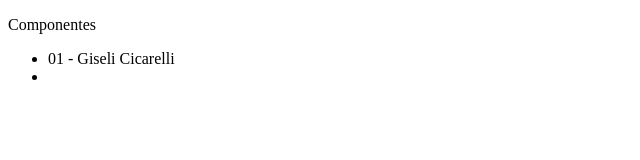
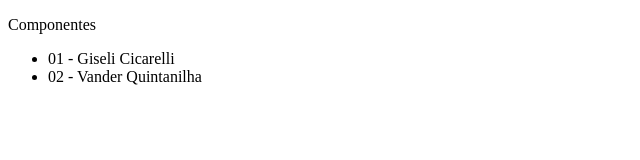
Before and after one commit to leticials1/cscw-06, a plain HTML site: page index.html in a window 1280 px wide. Shown: the whole page, without its empty margins (0-640 px from the left). Drawn offline with Linux system fonts and the light colour scheme.

Commit message:
Update index.html

```diff
--- a/index.html
+++ b/index.html
@@ -11,7 +11,7 @@
    01 - Giseli Cicarelli
   </li>
   <li>
-
+   02 - Vander Quintanilha
   </li>
 </ul>
 </body>
```
